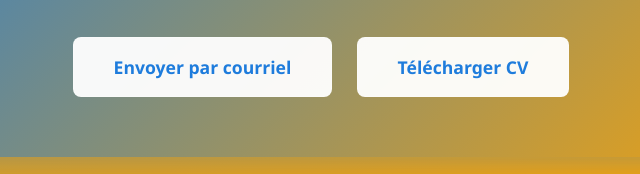
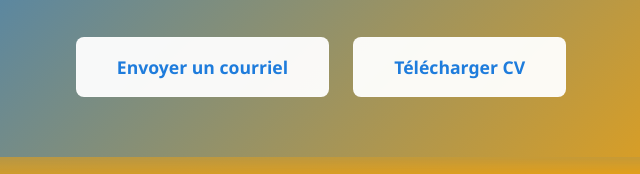
Before and after one commit to lachance1e/AlexandreLachance, a plain HTML site: page index.html in a window 1280 px wide. Shown: the part 5514-5688 px from the top of the page, 319-959 px from the left. Drawn offline with Linux system fonts and the light colour scheme.

Commit message:
Update index.html
update button

```diff
--- a/index.html
+++ b/index.html
@@ -536,7 +536,7 @@
             <p style="font-size: 1.2em; margin-bottom: 30px;">
                 Contactez-moi pour discuter de vos besoins en support informatique
             </p>
-            <a href="mailto:alexandre.lachance@outlook.com" class="cta-button">Envoyer par courriel</a>
+            <a href="mailto:alexandre.lachance@outlook.com" class="cta-button">Envoyer un courriel</a>
             <a href="CV_Alexandre_Lachance.pdf" class="cta-button" download>Télécharger CV</a>
         </div>
     </div>
```
